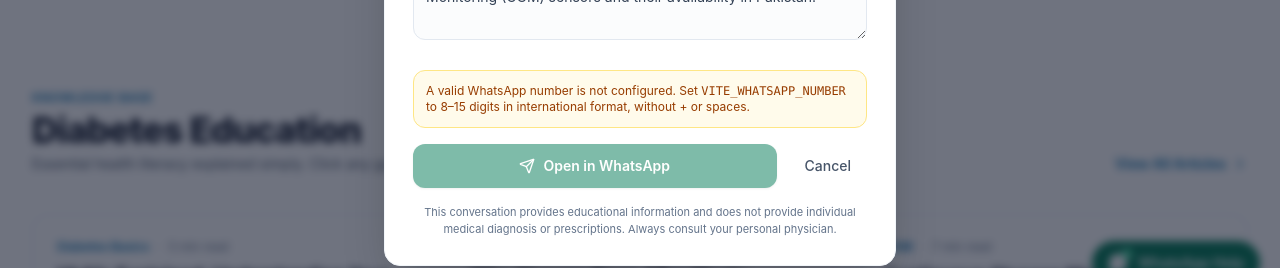
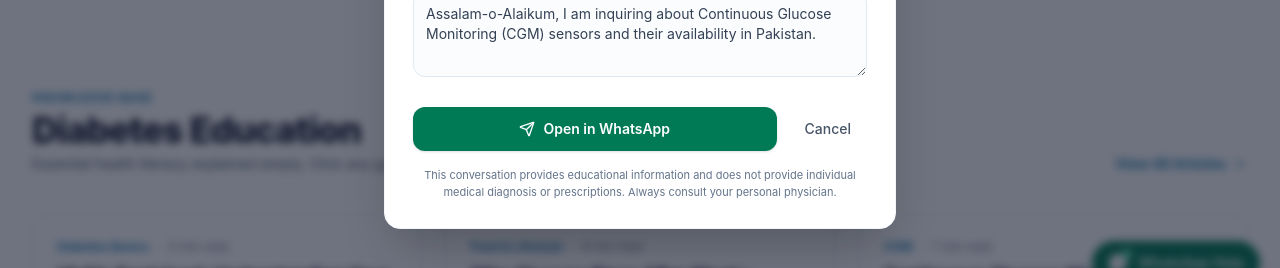
Before and after one commit to Sohaibk111/MyGlucoGuide, a React (Vite) app: page / in a window 1280 px wide. Both pictures are taken after a click on the button "Ask About CGM in Pakistan". Shown: the part 3491-3759 px from the top of the page. Built offline with nearby package versions, Linux system fonts and the light colour scheme; no server answers.

Commit message:
Configure MyGlucoGuide WhatsApp fallback number

```diff
--- a/src/components/WhatsAppModal.tsx
+++ b/src/components/WhatsAppModal.tsx
@@ -64,7 +64,7 @@ export const WhatsAppModal: React.FC<WhatsAppModalProps> = ({
   };
 
   // Business WhatsApp number must be supplied via VITE_WHATSAPP_NUMBER (no fake/placeholder fallback).
-  const configuredNumber = (import.meta.env.VITE_WHATSAPP_NUMBER || '').trim();
+  const configuredNumber = (import.meta.env.VITE_WHATSAPP_NUMBER || '923083280568').trim();
   const isNumberConfigured = /^\d{8,15}$/.test(configuredNumber);
 
   const handleLaunchWhatsApp = () => {
```
